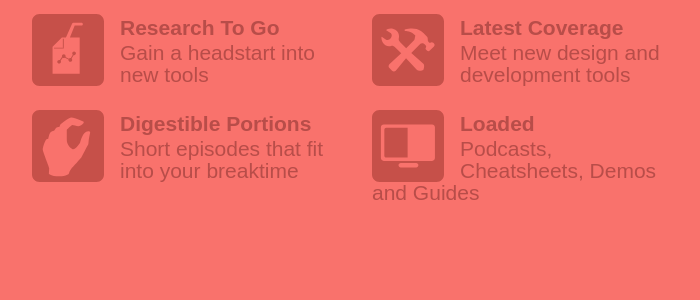
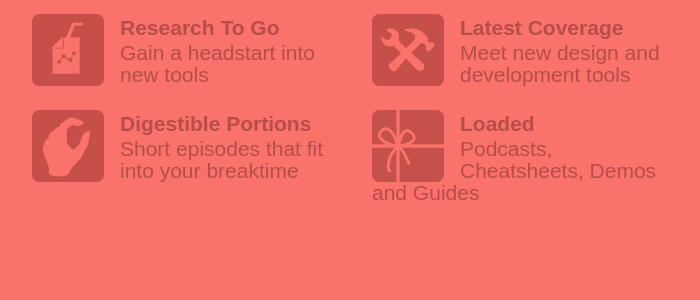
Before and after one commit to kadimisetty/thinkosaur, a Jekyll site: the page built from _pages/homepage.html, in a window 1280 px wide. Shown: the part 1109-1409 px from the top of the page, without its empty margins (288-988 px from the left). Built offline with Jekyll 4.4.1, drawn with Linux system fonts in a browser that asks for light colours; some web fonts are replaced.

Commit message:
Update the goodies icon

```diff
--- a/_includes/features.html
+++ b/_includes/features.html
@@ -34,7 +34,7 @@
   </div>
 
   <div class="feature">
-    {% include assetImage.html filename="featureMultitask.svg" alt="thinkosaur masthead" %}
+    {% include assetImage.html filename="featureGoodies.svg" alt="thinkosaur masthead" %}
     <h2>Loaded</h2>
     <h3>Podcasts, Cheatsheets, Demos and Guides</h3>
   </div>
```
Also changed, not shown: assets/img/featureGoodies.svg (added).
